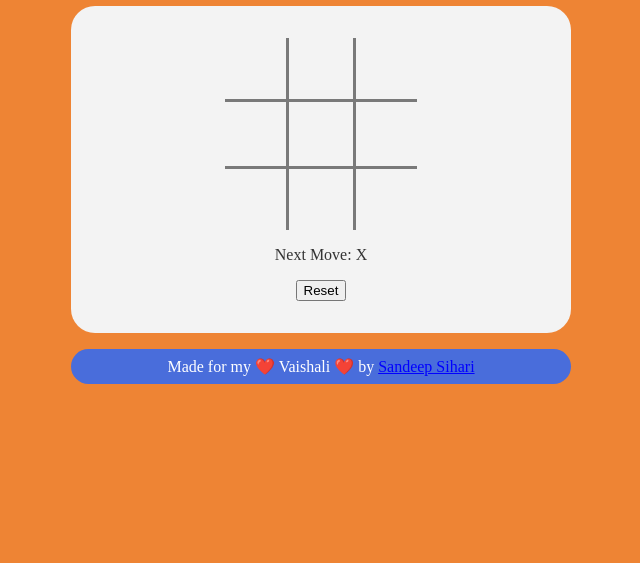
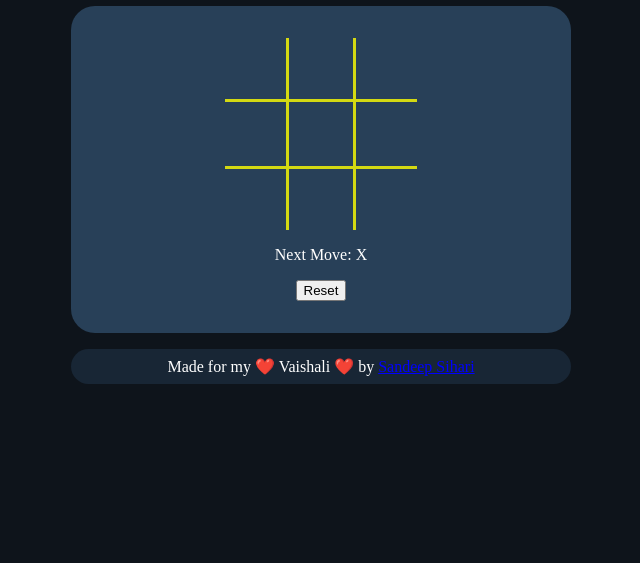
Before and after one commit to kumarsandeep91/tic-tac-toe, a plain HTML site: page index.html in a window 1280 px wide. Shown: the part 237-800 px from the top of the page, without its empty margins (319-959 px from the left). Drawn offline with Linux system fonts and the light colour scheme.

Commit message:
dark mode using css custom properties

```diff
--- a/index.html
+++ b/index.html
@@ -7,7 +7,7 @@
     <link rel="stylesheet" href="styles.css">
     <title>Tic Tac Toe</title>
 </head>
-<body>
+<body data-theme="dark">
     <h1>Tic Tac Toe!</h1>
     <div class="root">
         <div id="app">
--- a/styles.css
+++ b/styles.css
@@ -6,15 +6,32 @@
 
 :root {
 	--border-width: 3px;
-	--border-color: rgba(0, 0, 0, 0.5);
 }
 
 html,
 body {
-	background: #ee8434;
-	color: #fff;
 	width: 100%;
 	height: 100%;
+}
+
+body[data-theme="light"] {
+	--background-1: #ee8434;
+	--color-1: #fff;
+	--background-2: #f3f3f3;
+	--color-2: #333;
+	--background-3: #496ddb;
+	--color-3: #fff;
+	--border-color: rgba(0, 0, 0, 0.5);
+}
+
+body[data-theme="dark"] {
+	--background-1: #0e141b;
+	--color-1: #fff;
+	--background-2: #284058;
+	--color-2: #fff;
+	--background-3: #182635;
+	--color-3: #fff;
+	--border-color: rgba(255, 255, 0, 0.8);
 }
 
 body {
@@ -23,11 +40,14 @@ body {
 	flex-direction: column;
 	justify-content: center;
 	align-items: center;
+	background: var(--background-1);
+	color: var(--color-1);
+	transition: background 2s ease-in-out, color 2s ease-in-out;
 }
 
 .root {
-	background: #f3f3f3;
-	color: #333333;
+	background: var(--background-2);
+	color: var(--color-2);
 	max-width: 500px;
 	min-height: 200px;
 	min-width: 200px;
@@ -35,6 +55,7 @@ body {
 	text-align: center;
 	width: 90vw;
 	border-radius: 1.5rem;
+	transition: inherit;
 }
 
 #board {
@@ -62,24 +83,30 @@ body {
 
 [data-row="0"] {
 	border-bottom: solid var(--border-width) var(--border-color);
+	transition: inherit;
 }
 [data-row="2"] {
 	border-top: solid var(--border-width) var(--border-color);
+	transition: inherit;
 }
 [data-col="0"] {
 	border-right: solid var(--border-width) var(--border-color);
+	transition: inherit;
 }
 [data-col="2"] {
 	border-left: solid var(--border-width) var(--border-color);
+	transition: inherit;
 }
 
 .credit {
-	background: #496ddb;
+	background: var(--background-3);
+	color: var(--color-3);
 	padding: 0.5rem 1rem;
 	width: 90vw;
 	max-width: 500px;
 	border-radius: 1.5rem;
 	text-align: center;
+	transition: inherit;
 }
 
 .credit > a {
```
